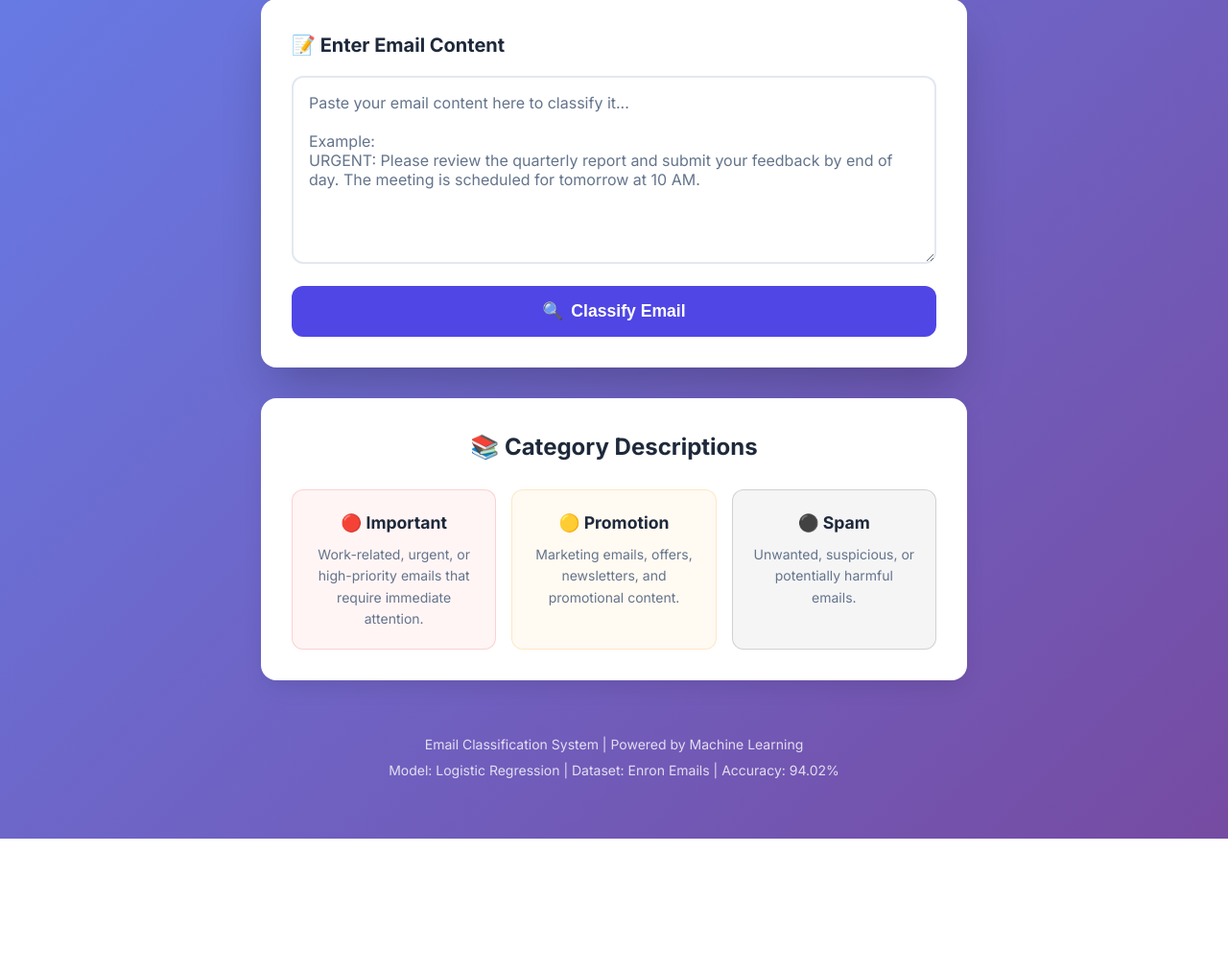
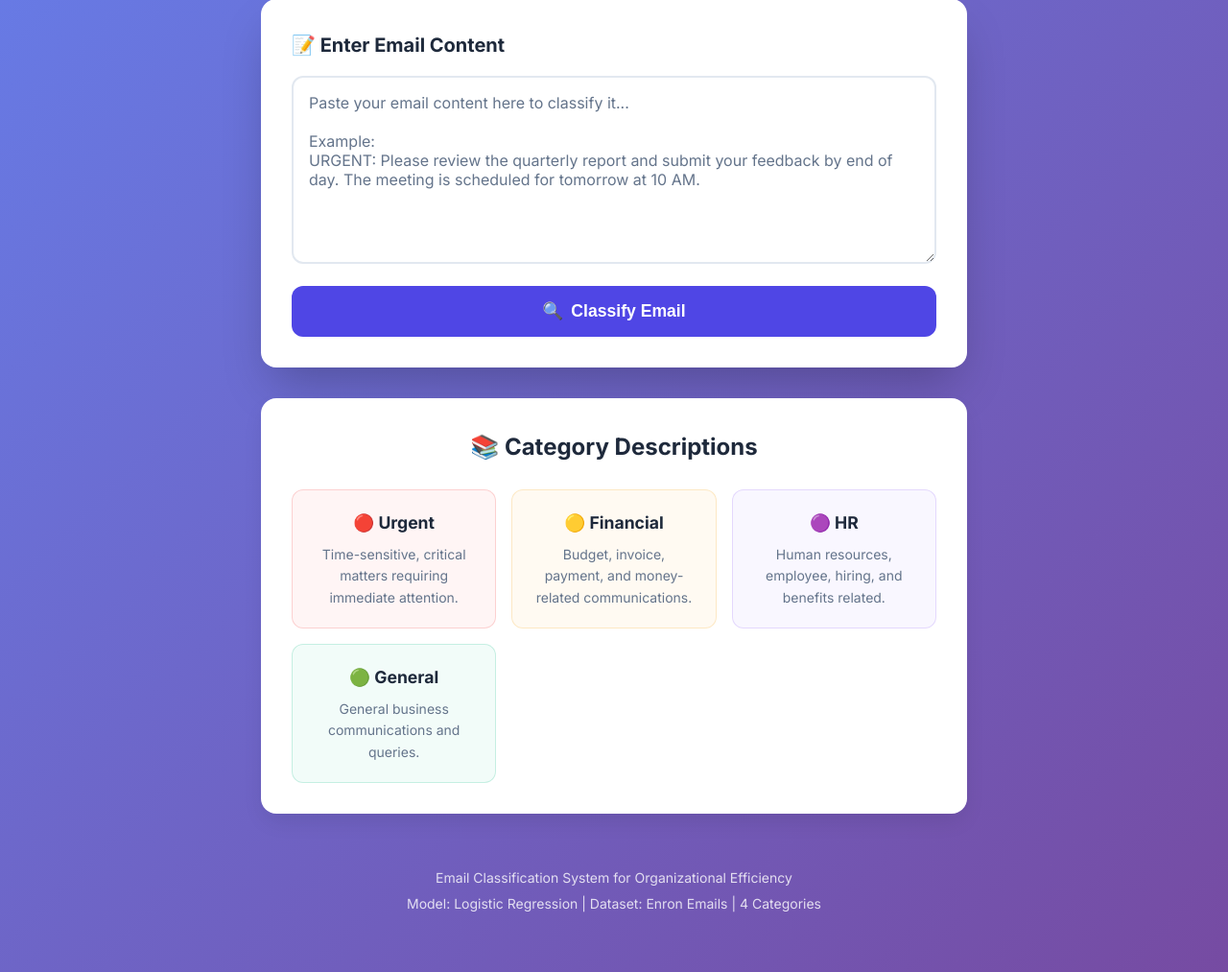
Before and after one commit to susanth04/GEN_AI, a FastAPI app: page / in a window 1280 px wide. Shown: the part 195-1208 px from the top of the page at 96% size. Before the commit the page ends 1069 px from the top, so only its background shows below. Run offline with FastAPI, Linux system fonts and the light colour scheme; parts of the project's set-up code (start-up, migrations or seed data) failed here and were passed over.

Commit message:
Updated to 4 categories: Urgent, Financial, HR, General

```diff
--- a/app/fastapi_app.py
+++ b/app/fastapi_app.py
@@ -154,11 +154,12 @@ async def get_categories():
     """Get available email categories and their descriptions."""
     return {
         "success": True,
-        "categories": ["Important", "Promotion", "Spam"],
+        "categories": ["Urgent", "Financial", "HR", "General"],
         "descriptions": {
-            "Important": "Work-related, urgent, or high-priority emails",
-            "Promotion": "Marketing, offers, newsletters, and promotional content",
-            "Spam": "Unwanted, suspicious, or potentially harmful emails"
+            "Urgent": "Time-sensitive, critical matters requiring immediate attention",
+            "Financial": "Budget, invoice, payment, and money-related communications",
+            "HR": "Human resources, employee, hiring, and benefits related",
+            "General": "General business communications and queries"
         }
     }
 
--- a/static/script.js
+++ b/static/script.js
@@ -13,11 +13,12 @@ const resultsSection = document.getElementById('resultsSection');
 const errorSection = document.getElementById('errorSection');
 const loading = document.getElementById('loading');
 
-// Category icons and colors
+// Category icons and colors - 4 categories for organizational efficiency
 const categoryConfig = {
-    'Important': { icon: '🔴', class: 'important' },
-    'Promotion': { icon: '🟡', class: 'promotion' },
-    'Spam': { icon: '⚫', class: 'spam' }
+    'Urgent': { icon: '🔴', class: 'urgent' },
+    'Financial': { icon: '🟡', class: 'financial' },
+    'HR': { icon: '🟣', class: 'hr' },
+    'General': { icon: '🟢', class: 'general' }
 };
 
 /**
@@ -84,10 +85,11 @@ function displayResults(data) {
     // Update confidence value
     document.getElementById('confidenceValue').textContent = `${confidence}%`;
 
-    // Update confidence bars with animation
-    updateConfidenceBar('important', scores.Important);
-    updateConfidenceBar('promotion', scores.Promotion);
-    updateConfidenceBar('spam', scores.Spam);
+    // Update confidence bars with animation - 4 categories
+    updateConfidenceBar('urgent', scores.Urgent || 0);
+    updateConfidenceBar('financial', scores.Financial || 0);
+    updateConfidenceBar('hr', scores.HR || 0);
+    updateConfidenceBar('general', scores.General || 0);
 
     // Show results section
     resultsSection.style.display = 'block';
@@ -158,11 +160,12 @@ document.addEventListener('DOMContentLoaded', () => {
     });
 });
 
-// Sample emails for quick testing
+// Sample emails for quick testing - 4 categories
 const sampleEmails = {
-    important: "URGENT: The quarterly board meeting has been rescheduled to tomorrow at 9 AM. Please review the attached financial reports and come prepared with your department updates. This is a mandatory meeting for all senior staff.",
-    promotion: "🎉 EXCLUSIVE OFFER! Get 70% OFF on all products this Black Friday! Use code SAVE70 at checkout. Free shipping on orders over $50. Shop now at our online store!",
-    spam: "CONGRATULATIONS!!! You have been selected as the WINNER of $10,000,000 USD! Click here IMMEDIATELY to claim your prize. Send your bank account details and social security number to receive your winnings!!!"
+    urgent: "URGENT: Server is down! Need immediate action to restore services. This is critical and requires your attention ASAP!",
+    financial: "Please review the Q3 financial report. Budget allocation and invoice approvals are needed for the next fiscal year.",
+    hr: "HR Department: New employee onboarding scheduled for Monday. Please complete the training documentation and benefits enrollment.",
+    general: "Team meeting rescheduled to Thursday afternoon. Let me know if you can attend."
 };
 
 /**
--- a/static/style.css
+++ b/static/style.css
@@ -3,9 +3,10 @@
 :root {
     --primary-color: #4f46e5;
     --primary-hover: #4338ca;
-    --important-color: #ef4444;
-    --promotion-color: #f59e0b;
-    --spam-color: #374151;
+    --urgent-color: #ef4444;
+    --financial-color: #f59e0b;
+    --hr-color: #8b5cf6;
+    --general-color: #10b981;
     --bg-color: #f8fafc;
     --card-bg: #ffffff;
     --text-color: #1e293b;
@@ -323,19 +333,24 @@ button#classifyBtn:disabled {
     color: var(--text-muted);
 }
 
-.info-card.important {
+.info-card.urgent {
     background: rgba(239, 68, 68, 0.05);
     border: 1px solid rgba(239, 68, 68, 0.2);
 }
 
-.info-card.promotion {
+.info-card.financial {
     background: rgba(245, 158, 11, 0.05);
     border: 1px solid rgba(245, 158, 11, 0.2);
 }
 
-.info-card.spam {
-    background: rgba(55, 65, 81, 0.05);
-    border: 1px solid rgba(55, 65, 81, 0.2);
+.info-card.hr {
+    background: rgba(139, 92, 246, 0.05);
+    border: 1px solid rgba(139, 92, 246, 0.2);
+}
+
+.info-card.general {
+    background: rgba(16, 185, 129, 0.05);
+    border: 1px solid rgba(16, 185, 129, 0.2);
 }
 
 /* Footer */
--- a/templates/index.html
+++ b/templates/index.html
@@ -59,31 +59,41 @@ URGENT: Please review the quarterly report and submit your feedback by end of da
 
                     <div class="bar-container">
                         <div class="bar-label">
-                            <span>🔴 Important</span>
-                            <span id="importantScore">0%</span>
+                            <span>🔴 Urgent</span>
+                            <span id="urgentScore">0%</span>
                         </div>
                         <div class="bar-bg">
-                            <div class="bar important-bar" id="importantBar"></div>
+                            <div class="bar urgent-bar" id="urgentBar"></div>
                         </div>
                     </div>
 
                     <div class="bar-container">
                         <div class="bar-label">
-                            <span>🟡 Promotion</span>
-                            <span id="promotionScore">0%</span>
+                            <span>🟡 Financial</span>
+                            <span id="financialScore">0%</span>
                         </div>
                         <div class="bar-bg">
-                            <div class="bar promotion-bar" id="promotionBar"></div>
+                            <div class="bar financial-bar" id="financialBar"></div>
                         </div>
                     </div>
 
                     <div class="bar-container">
                         <div class="bar-label">
-                            <span>⚫ Spam</span>
-                            <span id="spamScore">0%</span>
+                            <span>🟣 HR</span>
+                            <span id="hrScore">0%</span>
                         </div>
                         <div class="bar-bg">
-                            <div class="bar spam-bar" id="spamBar"></div>
+                            <div class="bar hr-bar" id="hrBar"></div>
+                        </div>
+                    </div>
+
+                    <div class="bar-container">
+                        <div class="bar-label">
+                            <span>🟢 General</span>
+                            <span id="generalScore">0%</span>
+                        </div>
+                        <div class="bar-bg">
+                            <div class="bar general-bar" id="generalBar"></div>
                         </div>
                     </div>
                 </div>
@@ -107,25 +117,29 @@ URGENT: Please review the quarterly report and submit your feedback by end of da
         <section class="info-section">
             <h2>📚 Category Descriptions</h2>
             <div class="info-cards">
-                <div class="info-card important">
-                    <h3>🔴 Important</h3>
-                    <p>Work-related, urgent, or high-priority emails that require immediate attention.</p>
+                <div class="info-card urgent">
+                    <h3>🔴 Urgent</h3>
+                    <p>Time-sensitive, critical matters requiring immediate attention.</p>
                 </div>
-                <div class="info-card promotion">
-                    <h3>🟡 Promotion</h3>
-                    <p>Marketing emails, offers, newsletters, and promotional content.</p>
+                <div class="info-card financial">
+                    <h3>🟡 Financial</h3>
+                    <p>Budget, invoice, payment, and money-related communications.</p>
                 </div>
-                <div class="info-card spam">
-                    <h3>⚫ Spam</h3>
-                    <p>Unwanted, suspicious, or potentially harmful emails.</p>
+                <div class="info-card hr">
+                    <h3>🟣 HR</h3>
+                    <p>Human resources, employee, hiring, and benefits related.</p>
+                </div>
+                <div class="info-card general">
+                    <h3>🟢 General</h3>
+                    <p>General business communications and queries.</p>
                 </div>
             </div>
         </section>
 
         <!-- Footer -->
         <footer class="footer">
-            <p>Email Classification System | Powered by Machine Learning</p>
-            <p>Model: Logistic Regression | Dataset: Enron Emails | Accuracy: 94.02%</p>
+            <p>Email Classification System for Organizational Efficiency</p>
+            <p>Model: Logistic Regression | Dataset: Enron Emails | 4 Categories</p>
         </footer>
     </div>
 
```
Also changed, not shown: other parts of static/style.css (+20 -11 lines), app/predictor.py (+7 -6 lines), 1 other file.
